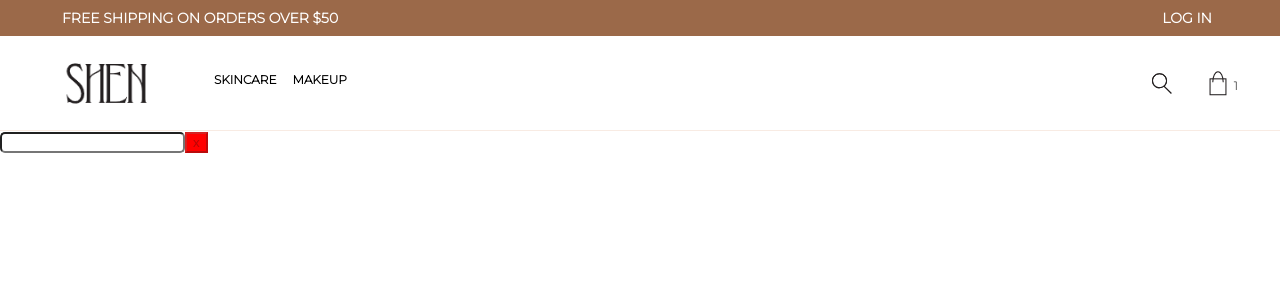
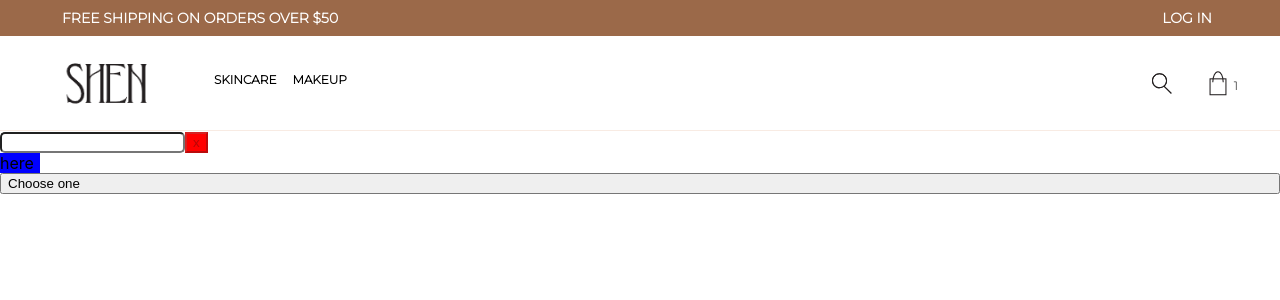
Before and after one commit to AleBradC/e-commerce, a React (Vite) app: page / in a window 1280 px wide. Shown: the top 300 px of the page. Built offline with nearby package versions, Linux system fonts and the light colour scheme; a web font is replaced by a local one.

Commit message:
Created menu, menu item, menu drop down components (#6)

```diff
--- /dev/null
+++ b/src/Components/DropDownMenu/DropDownMenu.tsx
@@ -0,0 +1,75 @@
+import { forwardRef, Key, useRef, useState } from 'react'
+import { flip, shift, useFloating } from '@floating-ui/react-dom'
+import styled from 'styled-components'
+
+import { Menu } from '../Menu/Menu'
+import { MenuItem } from '../MenuItem/MenuItem'
+
+export interface OptionsType {
+  value: string | number
+  label: string
+}
+
+export interface DropDownMenuProps {
+  onToggleDropDown?: (state: boolean) => void
+  options: OptionsType[]
+  onSelected: (option: OptionsType['value']) => void
+  selected: OptionsType['value']
+  placeholder: string
+  className?: string
+}
+
+const ForwardedDropDownMenu: React.ForwardRefRenderFunction<HTMLInputElement, DropDownMenuProps> = (
+  { onToggleDropDown, options, onSelected, selected, placeholder, className },
+  forwardRef
+) => {
+  const [showDropDown, setShowDropDown] = useState(false)
+  const parentRef = useRef<HTMLDivElement>(null)
+
+  const { x, y, reference, floating, strategy } = useFloating({
+    placement: 'bottom',
+    middleware: [shift(), flip()],
+  })
+
+  const handleChangeSelectedOption = (option: OptionsType['value']) => {
+    onSelected && onSelected(option)
+    setShowDropDown(false)
+  }
+
+  const toggleDropDown = () => {
+    onToggleDropDown && onToggleDropDown(!showDropDown)
+    setShowDropDown(!showDropDown)
+  }
+
+  const selectedOption = options.find(({ value }) => value === selected)
+
+  return (
+    <SelectedContainer ref={parentRef} className={className}>
+      <Container ref={reference} onClick={toggleDropDown}>
+        {selectedOption ? selectedOption.label : placeholder}
+      </Container>
+
+      <Menu ref={floating} showMenu={showDropDown} position={{ position: strategy, top: y ?? '', left: x ?? '' }}>
+        {options.map(option => (
+          <MenuItem key={option.value as Key} onClick={() => handleChangeSelectedOption(option.value)}>
+            {option.label}
+          </MenuItem>
+        ))}
+      </Menu>
+    </SelectedContainer>
+  )
+}
+
+export const DropDownMenu = forwardRef(ForwardedDropDownMenu)
+
+const SelectedContainer = styled.div`
+  position: relative;
+  display: flex;
+  flex-direction: column;
+`
+
+const Container = styled.button`
+  display: flex;
+  align-items: center;
+  justify-content: space-between;
+`
--- /dev/null
+++ b/src/Components/Menu/Menu.tsx
@@ -0,0 +1,33 @@
+import { CSSProperties, forwardRef, ReactNode } from 'react'
+import styled from 'styled-components'
+
+export interface MenuProps {
+  showMenu: boolean
+  children: ReactNode
+  className?: string
+  position?: CSSProperties
+}
+
+export const Menu = forwardRef<HTMLDivElement, MenuProps>(({ showMenu, children, className, position }, ref) => {
+  if (!showMenu) {
+    return null
+  }
+
+  return (
+    <MenuContainer style={position} ref={ref} className={className}>
+      {children}
+    </MenuContainer>
+  )
+})
+
+const MenuContainer = styled.div`
+  display: flex;
+  flex-direction: column;
+  justify-content: center;
+  align-items: center;
+  padding: 4px;
+  min-width: 212px;
+  z-index: 100;
+`
+
+Menu.displayName = 'Menu'
--- /dev/null
+++ b/src/Components/MenuItem/MenuItem.tsx
@@ -0,0 +1,35 @@
+import { ReactNode } from 'react'
+import styled from 'styled-components'
+
+export interface MenuItemProps {
+  children: ReactNode
+  onClick: () => void
+  className?: string
+}
+
+export const MenuItem: React.FC<MenuItemProps> = ({ children, onClick, className }) => {
+  const onClickItem = (e: React.MouseEvent<HTMLButtonElement, MouseEvent>) => {
+    e.stopPropagation()
+    onClick()
+  }
+
+  return (
+    <MenuItemContainer className={className} onClick={onClickItem}>
+      {children}
+    </MenuItemContainer>
+  )
+}
+
+const MenuItemContainer = styled.button`
+  display: flex;
+  align-items: center;
+  padding: 12px;
+  width: 100%;
+  border: none;
+  background: none;
+
+  &:hover {
+    background: ${props => props.theme.colors.beigeLight};
+    border-radius: 6px;
+  }
+`
--- a/src/Pages/HomePage/HomePage.tsx
+++ b/src/Pages/HomePage/HomePage.tsx
@@ -1,12 +1,54 @@
+import styled from 'styled-components'
+import { flip, shift, useFloating } from '@floating-ui/react-dom'
+
 import { Input, InputProps } from '../../Components/Input/Input'
 import { useState } from 'react'
+import { MenuItem } from '../../Components/MenuItem/MenuItem'
+import { Menu } from '../../Components/Menu/Menu'
+import { DropDownMenu } from '../../Components/DropDownMenu/DropDownMenu'
+
+const options = [
+  {
+    label: '1',
+    value: '1',
+  },
+  {
+    label: '2',
+    value: '2',
+  },
+]
 
 const HomePage: React.FC<InputProps> = ({ value, ...inputProps }) => {
   const [controlledValue, setControlledValue] = useState(value)
+  const [showMenu, setShowMenu] = useState(false)
+  const [selected, setSelected] = useState<string | number>('')
 
   const onChangeValue = (e: React.ChangeEvent<HTMLInputElement>) => setControlledValue(e.target.value)
 
-  return <Input {...inputProps} value={controlledValue} onChange={onChangeValue} />
+  const { x, y, reference, floating, strategy } = useFloating({
+    placement: 'bottom',
+    middleware: [shift(), flip()],
+  })
+
+  return (
+    <>
+      <Input {...inputProps} value={controlledValue} onChange={onChangeValue} />
+      <Button ref={reference} onClick={() => setShowMenu(true)}>
+        here
+      </Button>
+      <Menu showMenu={showMenu} ref={floating} position={{ position: strategy, top: y ?? '', left: x ?? '' }}>
+        <MenuItem onClick={() => console.log('here')}>hello</MenuItem>
+      </Menu>
+
+      <DropDownMenu options={options} onSelected={setSelected} selected={selected} placeholder={'Choose one'} />
+    </>
+  )
 }
 
+const Button = styled.div`
+  background: blue;
+  cursor: pointer;
+  width: 40px;
+`
+
 export default HomePage
```
Also changed, not shown: 1 other file (tests, documents, lock files or other folders).
